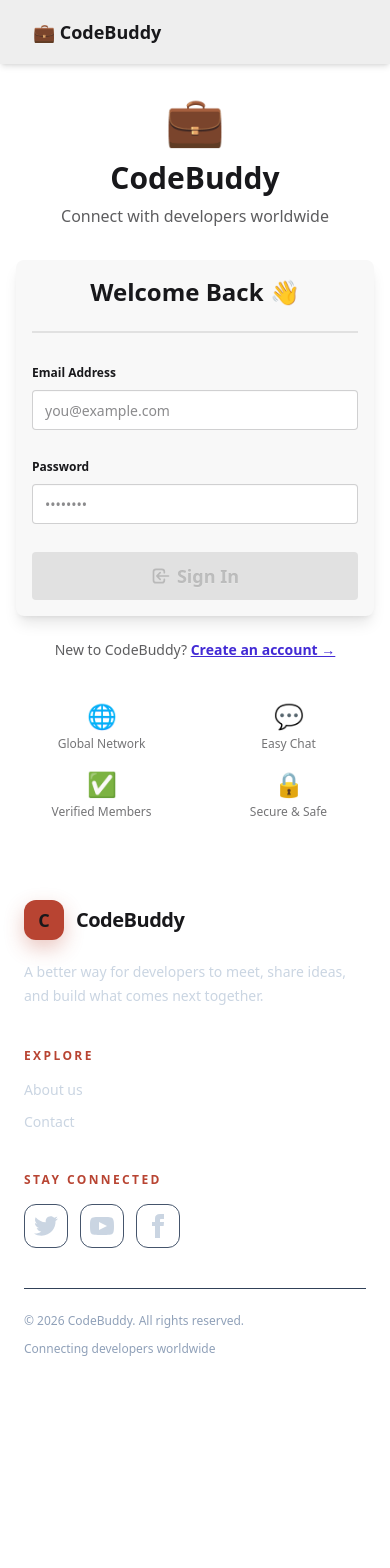
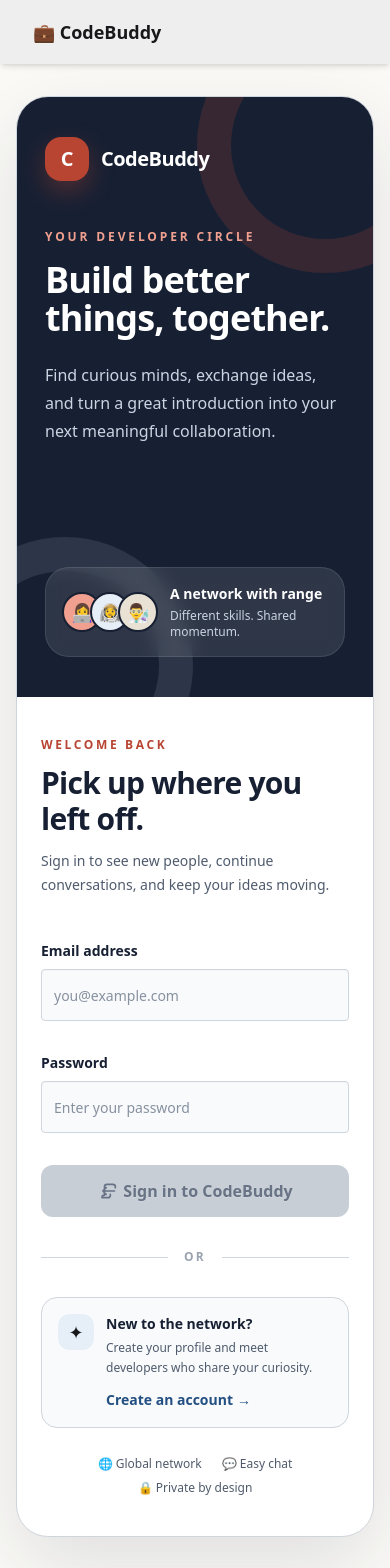
Before and after one commit to gitsforvikki/codeBuddy-web, a React (Vite) app: page /login in a window 390 px wide. Shown: the top 1568 px of the page. Before the commit the page ends 1405 px from the top, so only its background shows below. Built offline with nearby package versions, Linux system fonts and the light colour scheme; no server answers.

Commit message:
Upgrade login and registration UI

```diff
--- a/src/components/auth/Login.jsx
+++ b/src/components/auth/Login.jsx
@@ -25,55 +25,115 @@ export const LoginPage = () => {
   }, [navigate, user]);
 
   return (
-    <div className="flex justify-center items-center min-h-[calc(100vh-200px)] px-4 py-8">
-      <div className="w-full max-w-sm md:max-w-md">
-        {/* Header Card */}
-        <div className="text-center mb-8">
-          <div className="text-5xl mb-4">💼</div>
-          <h1 className="text-3xl md:text-4xl font-bold">CodeBuddy</h1>
-          <p className="text-base-content/70 mt-2">
-            Connect with developers worldwide
+    <div className="min-h-[calc(100vh-200px)] bg-(--connections-cream) px-4 py-8 sm:px-6 md:py-14">
+      <div className="mx-auto grid w-full max-w-6xl overflow-hidden rounded-4xl border border-(--connections-line) bg-white shadow-[0_28px_80px_rgba(23,32,51,0.12)] lg:grid-cols-[1.05fr_0.95fr]">
+        <aside className="relative overflow-hidden bg-(--connections-ink) px-7 py-10 text-white sm:px-10 md:px-14 md:py-14">
+          <div className="absolute -right-20 -top-20 h-64 w-64 rounded-full border-34 border-(--connections-coral)/20" />
+          <div className="absolute -bottom-24 -left-20 h-64 w-64 rounded-full border-34 border-[#e6eef7]/10" />
+          <div className="relative flex h-full min-h-130 flex-col justify-between">
+            <div>
+              <div className="mb-12 flex items-center gap-3">
+                <span className="grid h-11 w-11 place-items-center rounded-2xl bg-(--connections-coral) text-xl font-black shadow-[0_10px_24px_rgba(184,68,50,0.35)]">
+                  C
+                </span>
+                <span className="text-xl font-black tracking-tight">
+                  CodeBuddy
+                </span>
+              </div>
+              <p className="mb-4 text-xs font-bold uppercase tracking-[0.24em] text-[#f1a08f]">
+                Your developer circle
+              </p>
+              <h1 className="max-w-md text-4xl font-black leading-[1.05] tracking-tight md:text-6xl">
+                Build better things, together.
+              </h1>
+              <p className="mt-6 max-w-md text-base leading-7 text-slate-300 md:text-lg">
+                Find curious minds, exchange ideas, and turn a great
+                introduction into your next meaningful collaboration.
               </p>
             </div>
 
-        {/* Login Card */}
-        <div className="card bg-base-200 shadow-lg">
-          <div className="card-body gap-4 p-4 md:p-6">
-            <h2 className="text-2xl md:text-3xl font-bold text-center">
-              Welcome Back 👋
+            <div className="relative mt-12">
+              <div className="absolute -right-2 -top-8 hidden rotate-3 rounded-2xl border border-white/10 bg-white/10 p-3 backdrop-blur sm:block md:right-4">
+                <div className="flex items-center gap-2">
+                  <span className="grid h-8 w-8 place-items-center rounded-xl bg-[#f1a08f] text-sm">
+                    ⚡
+                  </span>
+                  <div>
+                    <p className="text-xs font-bold">New idea unlocked</p>
+                    <p className="text-[10px] text-slate-300">
+                      shared interests
+                    </p>
+                  </div>
+                </div>
+              </div>
+              <div className="rounded-3xl border border-white/10 bg-white/10 p-4 backdrop-blur">
+                <div className="flex items-center gap-3">
+                  <div className="flex -space-x-3">
+                    <span className="grid h-10 w-10 place-items-center rounded-full border-2 border-(--connections-ink) bg-[#f1a08f] text-lg">
+                      👩‍💻
+                    </span>
+                    <span className="grid h-10 w-10 place-items-center rounded-full border-2 border-(--connections-ink) bg-[#e6eef7] text-lg">
+                      🧑‍🚀
+                    </span>
+                    <span className="grid h-10 w-10 place-items-center rounded-full border-2 border-(--connections-ink) bg-[#e8e1d4] text-lg">
+                      👨‍🔬
+                    </span>
+                  </div>
+                  <div>
+                    <p className="text-sm font-bold">A network with range</p>
+                    <p className="mt-1 text-xs text-slate-300">
+                      Different skills. Shared momentum.
+                    </p>
+                  </div>
+                </div>
+              </div>
+            </div>
+          </div>
+        </aside>
+
+        <section className="px-6 py-10 sm:px-10 md:px-14 md:py-14">
+          <div className="mx-auto max-w-md">
+            <div className="mb-9">
+              <p className="mb-3 text-xs font-bold uppercase tracking-[0.22em] text-(--connections-coral)">
+                Welcome back
+              </p>
+              <h2 className="text-3xl font-black tracking-tight text-(--connections-ink) md:text-4xl">
+                Pick up where you left off.
               </h2>
+              <p className="mt-3 text-sm leading-6 text-(--connections-muted)">
+                Sign in to see new people, continue conversations, and keep your
+                ideas moving.
+              </p>
+            </div>
 
-            <div className="divider m-0" />
-
-            {/* Error Alert */}
             {error && submitted && (
-              <div className="alert alert-error text-sm">
+              <div className="mb-5 flex items-start gap-3 rounded-2xl border border-[#e6b8ae] bg-[#fff3f0] p-4 text-sm text-[#8f2f22]">
                 <svg
-                  className="stroke-current shrink-0 h-6 w-6"
+                  className="mt-0.5 h-5 w-5 shrink-0"
                   xmlns="http://www.w3.org/2000/svg"
                   fill="none"
                   viewBox="0 0 24 24"
                 >
                   <path
+                    stroke="currentColor"
                     strokeLinecap="round"
                     strokeLinejoin="round"
                     strokeWidth="2"
                     d="M12 9v2m0 4v2m0 4v2M7.08 6.47A9.002 9.002 0 1020.92 17.53"
-                  ></path>
+                  />
                 </svg>
                 <span>{error}</span>
               </div>
             )}
 
-            {/* Form Fields */}
-            <div className="flex flex-col gap-4">
+            <div className="space-y-5">
               <fieldset className="fieldset">
-                <legend className="fieldset-legend font-semibold">
-                  Email Address
+                <legend className="fieldset-legend text-sm font-bold text-(--connections-ink)">
+                  Email address
                 </legend>
                 <input
                   type="email"
-                  className="input input-bordered w-full focus:input-primary"
+                  className="input input-bordered h-13 w-full border-(--connections-line) bg-[#f8fafb] text-(--connections-ink) placeholder:text-[#8791a0] focus:border-(--connections-blue) focus:outline-none"
                   placeholder="you@example.com"
                   value={email}
                   onChange={(e) => setEmail(e.target.value)}
@@ -82,13 +142,13 @@ export const LoginPage = () => {
               </fieldset>
 
               <fieldset className="fieldset">
-                <legend className="fieldset-legend font-semibold">
+                <legend className="fieldset-legend text-sm font-bold text-(--connections-ink)">
                   Password
                 </legend>
                 <input
                   type="password"
-                  className="input input-bordered w-full focus:input-primary"
-                  placeholder="••••••••"
+                  className="input input-bordered h-13 w-full border-(--connections-line) bg-[#f8fafb] text-(--connections-ink) placeholder:text-[#8791a0] focus:border-(--connections-blue) focus:outline-none"
+                  placeholder="Enter your password"
                   value={password}
                   onChange={(e) => setPassword(e.target.value)}
                   onKeyPress={(e) => e.key === "Enter" && handleLoginReqest()}
@@ -96,14 +156,13 @@ export const LoginPage = () => {
               </fieldset>
             </div>
 
-            {/* Login Button */}
             <button
-              className="btn btn-primary btn-block btn-lg mt-2"
+              className="btn mt-7 h-13 w-full rounded-xl border-0 bg-(--connections-coral) text-base font-bold text-white shadow-[0_12px_24px_rgba(184,68,50,0.22)] hover:bg-[#9f3829] disabled:bg-[#c8ced5] disabled:text-[#687385] disabled:shadow-none"
               onClick={handleLoginReqest}
               disabled={!email || !password}
             >
               <svg
-                className="w-5 h-5"
+                className="h-5 w-5"
                 fill="none"
                 stroke="currentColor"
                 viewBox="0 0 24 24"
@@ -112,55 +171,62 @@ export const LoginPage = () => {
                   strokeLinecap="round"
                   strokeLinejoin="round"
                   strokeWidth={2}
-                  d="M11 16l-4-4m0 0l4-4m-4 4h14m-5 4v1a3 3 0 01-3 3H6a3 3 0 01-3-3V7a3 3 0 013-3h7a3 3 0 013 3v1"
+                  d="M11 16l-4-4m0 0l4-4m-4 4h14m-5 4v1a3 3 0 01-3 3H6a3 3 0 013-3V7a3 3 0 013-3h7a3 3 0 013 3v1"
                 />
               </svg>
-              Sign In
+              Sign in to CodeBuddy
             </button>
 
-            {/* Forgot Password */}
             {error && submitted && (
-              <div className="text-center">
+              <div className="mt-5 text-center">
                 <Link
                   to="/reset-password"
-                  className="link link-secondary text-sm"
+                  className="text-sm font-bold text-(--connections-blue) transition-colors hover:text-(--connections-coral)"
                 >
-                  Forgot Password?
+                  Forgot your password?
                 </Link>
               </div>
             )}
+
+            <div className="my-8 flex items-center gap-4 text-xs font-bold uppercase tracking-[0.18em] text-[#9aa3af]">
+              <span className="h-px flex-1 bg-(--connections-line)" />
+              or
+              <span className="h-px flex-1 bg-(--connections-line)" />
+            </div>
+
+            <div className="rounded-2xl border border-(--connections-line) bg-[#f8fafb] p-4">
+              <div className="flex items-start gap-3">
+                <span className="grid h-9 w-9 shrink-0 place-items-center rounded-xl bg-[#e6eef7] text-lg">
+                  ✦
+                </span>
+                <div>
+                  <p className="text-sm font-bold text-(--connections-ink)">
+                    New to the network?
+                  </p>
+                  <p className="mt-1 text-xs leading-5 text-(--connections-muted)">
+                    Create your profile and meet developers who share your
+                    curiosity.
+                  </p>
+                  <Link
+                    to="/signup"
+                    className="mt-3 inline-flex text-sm font-bold text-(--connections-blue) transition-colors hover:text-(--connections-coral)"
+                  >
+                    Create an account{" "}
+                    <span className="ml-1" aria-hidden="true">
+                      →
+                    </span>
+                  </Link>
+                </div>
               </div>
             </div>
 
-        {/* Sign Up Link */}
-        <div className="text-center mt-6">
-          <p className="text-sm text-base-content/70">
-            New to CodeBuddy?{" "}
-            <Link to="/signup" className="link link-primary font-semibold">
-              Create an account →
-            </Link>
-          </p>
-        </div>
-
-        {/* Features */}
-        <div className="mt-10 grid grid-cols-2 gap-4">
-          <div className="text-center text-sm">
-            <div className="text-2xl mb-1">🌐</div>
-            <p className="text-xs text-base-content/60">Global Network</p>
-          </div>
-          <div className="text-center text-sm">
-            <div className="text-2xl mb-1">💬</div>
-            <p className="text-xs text-base-content/60">Easy Chat</p>
-          </div>
-          <div className="text-center text-sm">
-            <div className="text-2xl mb-1">✅</div>
-            <p className="text-xs text-base-content/60">Verified Members</p>
-          </div>
-          <div className="text-center text-sm">
-            <div className="text-2xl mb-1">🔒</div>
-            <p className="text-xs text-base-content/60">Secure & Safe</p>
+            <div className="mt-7 flex flex-wrap justify-center gap-x-5 gap-y-2 text-xs text-(--connections-muted)">
+              <span>🌐 Global network</span>
+              <span>💬 Easy chat</span>
+              <span>🔒 Private by design</span>
             </div>
           </div>
+        </section>
       </div>
     </div>
   );
--- a/src/components/auth/Register.jsx
+++ b/src/components/auth/Register.jsx
@@ -23,61 +23,124 @@ export const RegisterPage = () => {
   }, [success]);
 
   return (
-    <div className="flex justify-center items-center min-h-[calc(100vh-200px)] px-4 py-8">
-      <div className="w-full max-w-sm md:max-w-md">
-        {/* Header Card */}
-        <div className="text-center mb-8">
-          <div className="text-5xl mb-4">👋</div>
-          <h1 className="text-3xl md:text-4xl font-bold">Welcome!</h1>
-          <p className="text-base-content/70 mt-2">
-            Join our developer community
+    <div className="min-h-[calc(100vh-200px)] overflow-hidden bg-[#f0f4f1] px-4 py-8 sm:px-6 md:py-14">
+      <div className="relative mx-auto grid w-full max-w-6xl gap-8 lg:grid-cols-[0.9fr_1.1fr] lg:items-center lg:gap-16">
+        <div className="absolute -left-24 top-16 h-56 w-56 rounded-full bg-[#d9e8df] blur-3xl" />
+        <div className="absolute -right-24 bottom-12 h-64 w-64 rounded-full bg-[#f5d8ce] blur-3xl" />
+
+        <section className="relative px-2 py-4 md:px-6 lg:py-12">
+          <div className="mb-10 flex items-center gap-3">
+            <span className="grid h-11 w-11 place-items-center rounded-2xl bg-(--connections-ink) text-xl font-black text-white shadow-[0_10px_24px_rgba(23,32,51,0.2)]">
+              C
+            </span>
+            <span className="text-xl font-black tracking-tight text-(--connections-ink)">
+              CodeBuddy
+            </span>
+          </div>
+          <p className="mb-4 text-xs font-bold uppercase tracking-[0.24em] text-(--connections-coral)">
+            Start your next chapter
+          </p>
+          <h1 className="max-w-lg text-4xl font-black leading-[1.02] tracking-tight text-(--connections-ink) md:text-6xl">
+            Your next great connection is one profile away.
+          </h1>
+          <p className="mt-6 max-w-md text-base leading-7 text-(--connections-muted) md:text-lg">
+            Build a developer identity that attracts curious people, useful
+            conversations, and unexpected opportunities.
+          </p>
+
+          <div className="relative mt-12 max-w-md">
+            <div className="absolute -right-2 -top-7 z-10 rotate-3 rounded-2xl border border-white bg-white px-4 py-3 shadow-[0_14px_30px_rgba(23,32,51,0.12)] md:right-4">
+              <p className="text-xs font-bold text-(--connections-ink)">
+                ✨ New circle unlocked
+              </p>
+              <p className="mt-1 text-[10px] text-(--connections-muted)">
+                3 shared interests
               </p>
             </div>
+            <div className="rounded-3xl border border-white/80 bg-white/70 p-5 shadow-sm backdrop-blur">
+              <div className="flex items-center justify-between">
+                <div>
+                  <p className="text-xs font-bold uppercase tracking-[0.16em] text-(--connections-muted)">
+                    Your people
+                  </p>
+                  <p className="mt-2 text-2xl font-black text-(--connections-ink)">
+                    ∞ possibilities
+                  </p>
+                </div>
+                <div className="flex -space-x-3 text-2xl">
+                  <span className="grid h-12 w-12 place-items-center rounded-full border-4 border-[#f0f4f1] bg-[#f1a08f]">
+                    👩‍💻
+                  </span>
+                  <span className="grid h-12 w-12 place-items-center rounded-full border-4 border-[#f0f4f1] bg-[#d9e8df]">
+                    🧑‍🚀
+                  </span>
+                  <span className="grid h-12 w-12 place-items-center rounded-full border-4 border-[#f0f4f1] bg-[#e8e1d4]">
+                    👨‍🔬
+                  </span>
+                </div>
+              </div>
+              <div className="mt-5 flex items-center gap-2 text-xs text-(--connections-muted)">
+                <span className="h-2 w-2 rounded-full bg-[#5d9b72]" />
+                Developers are building together right now
+              </div>
+            </div>
+          </div>
+        </section>
 
-        {/* Registration Card */}
-        <div className="card bg-base-200 shadow-lg">
-          <div className="card-body gap-4 p-4 md:p-6">
-            <h2 className="text-2xl md:text-3xl font-bold text-center">
-              Create Account
+        <section className="relative rotate-0 rounded-[2.25rem] border border-white bg-white/90 p-2 shadow-[0_28px_80px_rgba(23,32,51,0.14)] sm:p-3 lg:rotate-1">
+          <div className="rounded-[1.9rem] bg-(--connections-ink) p-6 text-white sm:p-8 md:p-10">
+            <div className="mb-8 flex items-start justify-between gap-4">
+              <div>
+                <p className="mb-2 text-xs font-bold uppercase tracking-[0.22em] text-[#f1a08f]">
+                  Create your profile
+                </p>
+                <h2 className="text-3xl font-black md:text-4xl">
+                  Make an entrance.
                 </h2>
+                <p className="mt-3 max-w-md text-sm leading-6 text-slate-300">
+                  Four details are enough to start meeting the right people.
+                </p>
+              </div>
+              <span className="grid h-11 w-11 shrink-0 place-items-center rounded-2xl bg-white/10 text-xl">
+                ✦
+              </span>
+            </div>
 
-            <div className="divider m-0" />
-
-            {/* Form Fields */}
-            <div className="flex flex-col gap-4">
+            <div className="space-y-4">
+              <div className="grid gap-4 sm:grid-cols-2">
                 <fieldset className="fieldset">
-                <legend className="fieldset-legend font-semibold">
-                  First Name
+                  <legend className="fieldset-legend text-sm font-bold text-white">
+                    First name
                   </legend>
                   <input
                     type="text"
-                  className="input input-bordered w-full focus:input-primary"
-                  placeholder="John"
+                    className="input input-bordered h-12 w-full border-white/15 bg-white/10 text-white placeholder:text-slate-400 focus:border-[#f1a08f] focus:outline-none"
+                    placeholder="Ada"
                     value={firstName}
                     onChange={(e) => setFirstName(e.target.value)}
                   />
                 </fieldset>
-
                 <fieldset className="fieldset">
-                <legend className="fieldset-legend font-semibold">
-                  Last Name
+                  <legend className="fieldset-legend text-sm font-bold text-white">
+                    Last name
                   </legend>
                   <input
                     type="text"
-                  className="input input-bordered w-full focus:input-primary"
-                  placeholder="Doe"
+                    className="input input-bordered h-12 w-full border-white/15 bg-white/10 text-white placeholder:text-slate-400 focus:border-[#f1a08f] focus:outline-none"
+                    placeholder="Lovelace"
                     value={lastName}
                     onChange={(e) => setLastName(e.target.value)}
                   />
                 </fieldset>
+              </div>
 
               <fieldset className="fieldset">
-                <legend className="fieldset-legend font-semibold">
-                  Email Address
+                <legend className="fieldset-legend text-sm font-bold text-white">
+                  Email address
                 </legend>
                 <input
                   type="email"
-                  className="input input-bordered w-full focus:input-primary"
+                  className="input input-bordered h-12 w-full border-white/15 bg-white/10 text-white placeholder:text-slate-400 focus:border-[#f1a08f] focus:outline-none"
                   placeholder="you@example.com"
                   value={email}
                   onChange={(e) => setEmail(e.target.value)}
@@ -85,30 +148,29 @@ export const RegisterPage = () => {
               </fieldset>
 
               <fieldset className="fieldset">
-                <legend className="fieldset-legend font-semibold">
-                  Password
+                <legend className="fieldset-legend text-sm font-bold text-white">
+                  Create a password
                 </legend>
                 <input
                   type="password"
-                  className="input input-bordered w-full focus:input-primary"
-                  placeholder="••••••••"
+                  className="input input-bordered h-12 w-full border-white/15 bg-white/10 text-white placeholder:text-slate-400 focus:border-[#f1a08f] focus:outline-none"
+                  placeholder="At least 8 characters"
                   value={password}
                   onChange={(e) => setPassword(e.target.value)}
                 />
-                <label className="text-xs text-base-content/60 mt-1">
-                  At least 8 characters for security
+                <label className="mt-1 text-xs leading-5 text-slate-400">
+                  Use a mix of letters, numbers, and symbols.
                 </label>
               </fieldset>
             </div>
 
-            {/* Sign Up Button */}
             <button
-              className="btn btn-primary btn-block btn-lg mt-2"
+              className="btn mt-7 h-13 w-full rounded-xl border-0 bg-(--connections-coral) text-base font-bold text-white shadow-[0_12px_24px_rgba(184,68,50,0.22)] hover:bg-[#9f3829] disabled:bg-slate-500 disabled:text-slate-300 disabled:shadow-none"
               onClick={handleRegister}
               disabled={!firstName || !lastName || !email || !password}
             >
               <svg
-                className="w-5 h-5"
+                className="h-5 w-5"
                 fill="none"
                 stroke="currentColor"
                 viewBox="0 0 24 24"
@@ -120,64 +182,29 @@ export const RegisterPage = () => {
                   d="M18 9v3m0 0v3m0-3h3m-3 0h-3m-2-5a4 4 0 11-8 0 4 4 0 018 0zM3 20a6 6 0 0112 0v1H3v-1z"
                 />
               </svg>
-              Create Account
+              Launch my profile
             </button>
 
-            {/* Terms */}
-            <p className="text-xs text-center text-base-content/60">
+            <p className="mt-5 text-center text-xs text-slate-400">
               By signing up, you agree to our{" "}
-              <a href="#" className="link link-primary">
+              <a href="#" className="font-bold text-[#f1a08f] hover:text-white">
                 Terms of Service
               </a>
             </p>
           </div>
+
+          <div className="flex flex-col items-center justify-between gap-3 px-4 py-4 text-sm sm:flex-row sm:px-6">
+            <p className="text-(--connections-muted)">
+              Already part of the circle?
+            </p>
+            <Link
+              to="/login"
+              className="font-bold text-(--connections-blue) transition-colors hover:text-(--connections-coral)"
+            >
+              Sign in <span aria-hidden="true">→</span>
+            </Link>
           </div>
-
-        {/* Login Link */}
-        <div className="text-center mt-6">
-          <p className="text-sm text-base-content/70">
-            Already have an account?{" "}
-            <Link to="/login" className="link link-primary font-semibold">
-              Sign in →
-            </Link>
-          </p>
-        </div>
-
-        {/* Why Join */}
-        <div className="mt-10">
-          <h3 className="text-sm font-semibold mb-4 text-center">
-            Why Join CodeBuddy?
-          </h3>
-          <div className="space-y-3">
-            <div className="flex items-start gap-3">
-              <span className="text-lg">🌟</span>
-              <div>
-                <p className="text-xs font-semibold">Find Your Match</p>
-                <p className="text-xs text-base-content/60">
-                  Connect with like-minded developers
-                </p>
-              </div>
-            </div>
-            <div className="flex items-start gap-3">
-              <span className="text-lg">🚀</span>
-              <div>
-                <p className="text-xs font-semibold">Grow Together</p>
-                <p className="text-xs text-base-content/60">
-                  Collaborate on exciting projects
-                </p>
-              </div>
-            </div>
-            <div className="flex items-start gap-3">
-              <span className="text-lg">💼</span>
-              <div>
-                <p className="text-xs font-semibold">Build Network</p>
-                <p className="text-xs text-base-content/60">
-                  Expand your professional circle
-                </p>
-              </div>
-            </div>
-          </div>
-        </div>
+        </section>
       </div>
     </div>
   );
```
Lines whose indentation alone changed are shown as unchanged.
